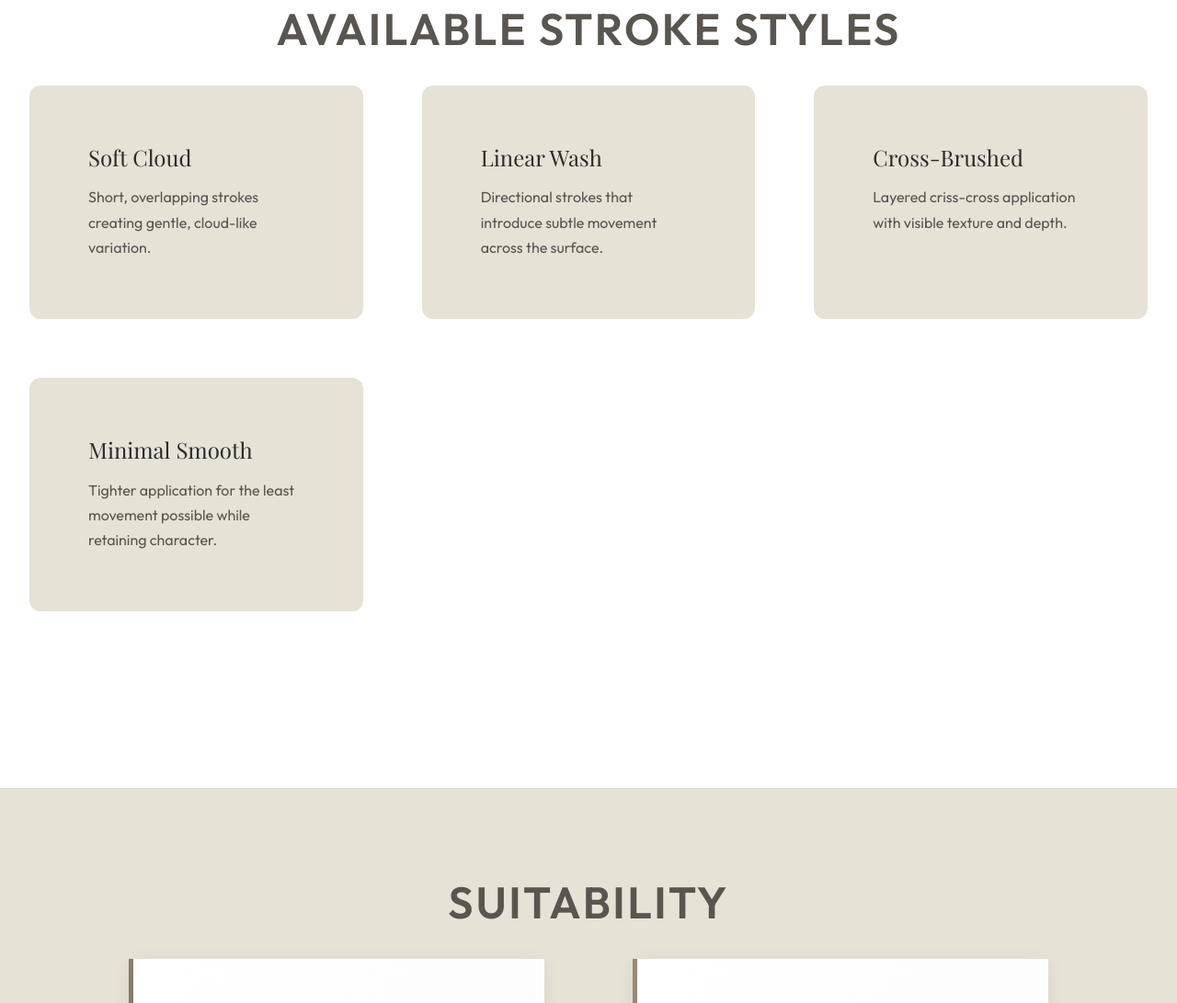
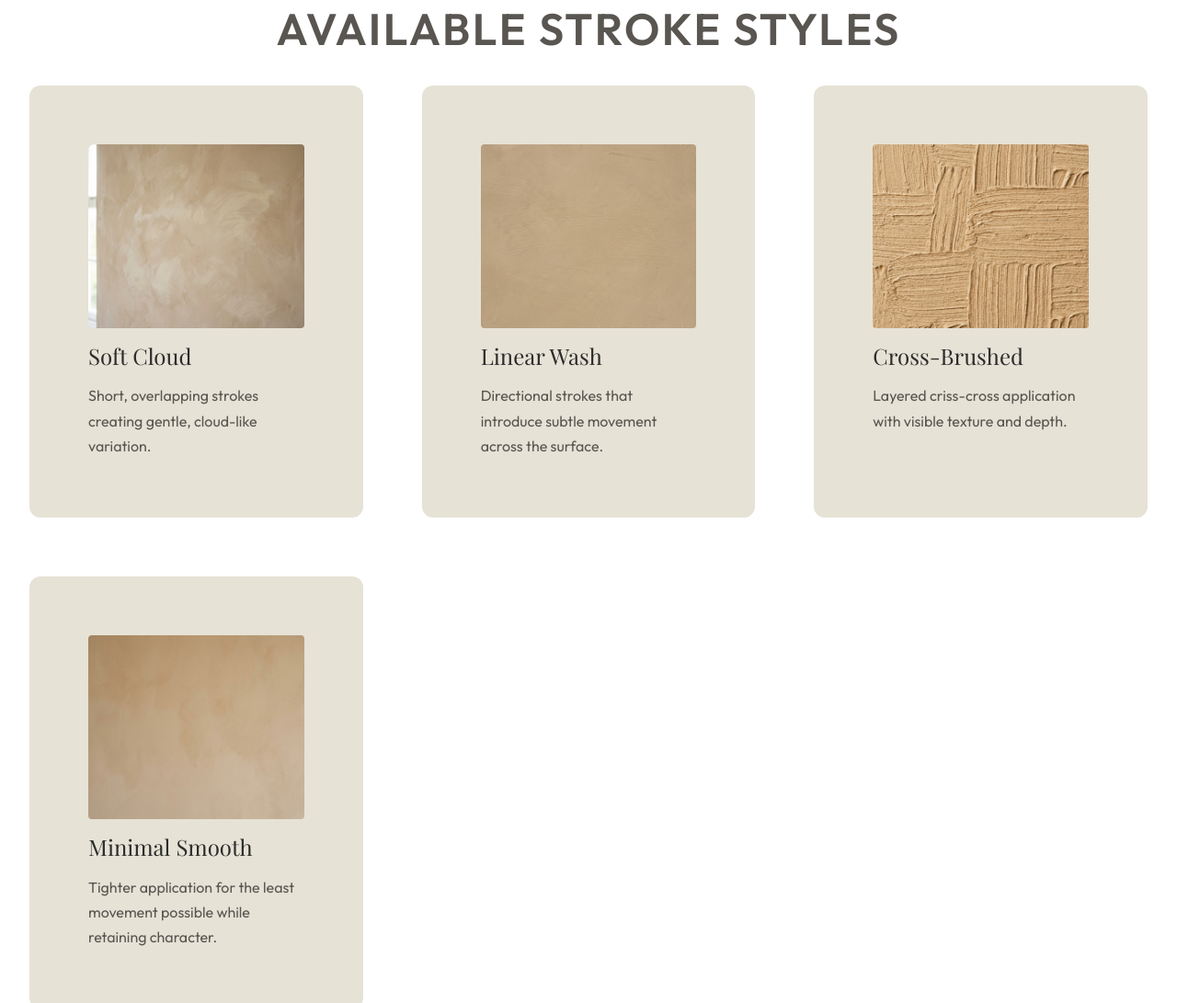
Before and after one commit to tsybjornie/surface, a plain HTML site: page lime-paint.html in a window 1280 px wide. Shown: the part 1477-2568 px from the top of the page at 92% size. Drawn offline with nearby package versions, Linux system fonts and the light colour scheme; a web font is replaced by a local one.

Commit message:
Add stroke style visual examples to lime paint page

```diff
--- a/lime-paint.html
+++ b/lime-paint.html
@@ -95,21 +95,29 @@
 
             <div class="option-grid-large">
                 <div class="option-card-large">
+                    <img src="images/stroke-soft-cloud.png" alt="Soft Cloud Stroke Texture"
+                        style="width: 100%; height: 200px; object-fit: cover; border-radius: var(--radius-sm); margin-bottom: 1rem;">
                     <h3>Soft Cloud</h3>
                     <p>Short, overlapping strokes creating gentle, cloud-like variation.</p>
                 </div>
 
                 <div class="option-card-large">
+                    <img src="images/stroke-linear-wash.png" alt="Linear Wash Stroke Texture"
+                        style="width: 100%; height: 200px; object-fit: cover; border-radius: var(--radius-sm); margin-bottom: 1rem;">
                     <h3>Linear Wash</h3>
                     <p>Directional strokes that introduce subtle movement across the surface.</p>
                 </div>
 
                 <div class="option-card-large">
+                    <img src="images/stroke-cross-brushed.png" alt="Cross-Brushed Stroke Texture"
+                        style="width: 100%; height: 200px; object-fit: cover; border-radius: var(--radius-sm); margin-bottom: 1rem;">
                     <h3>Cross-Brushed</h3>
                     <p>Layered criss-cross application with visible texture and depth.</p>
                 </div>
 
                 <div class="option-card-large">
+                    <img src="images/stroke-minimal-smooth.png" alt="Minimal Smooth Stroke Texture"
+                        style="width: 100%; height: 200px; object-fit: cover; border-radius: var(--radius-sm); margin-bottom: 1rem;">
                     <h3>Minimal Smooth</h3>
                     <p>Tighter application for the least movement possible while retaining character.</p>
                 </div>
```
Also changed, not shown: images/stroke-cross-brushed.png (added), images/stroke-linear-wash.png (added), images/stroke-minimal-smooth.png (added), images/stroke-soft-cloud.png (added).
